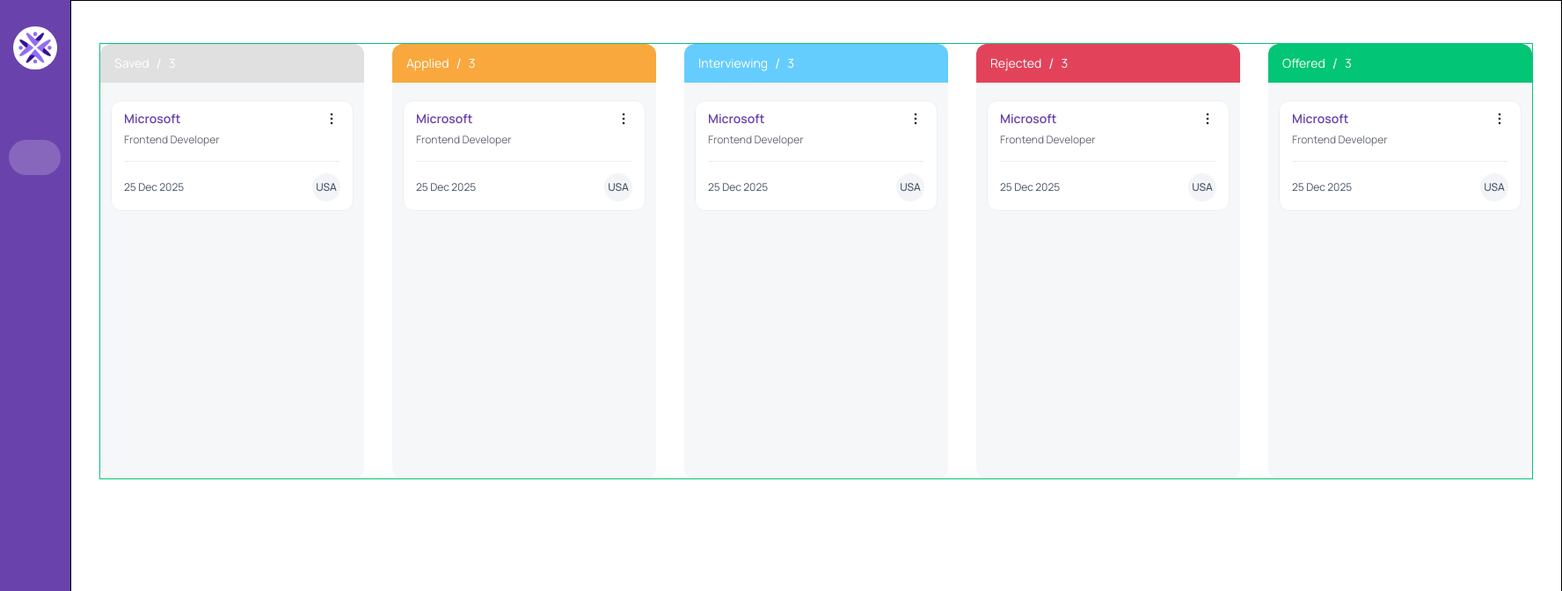
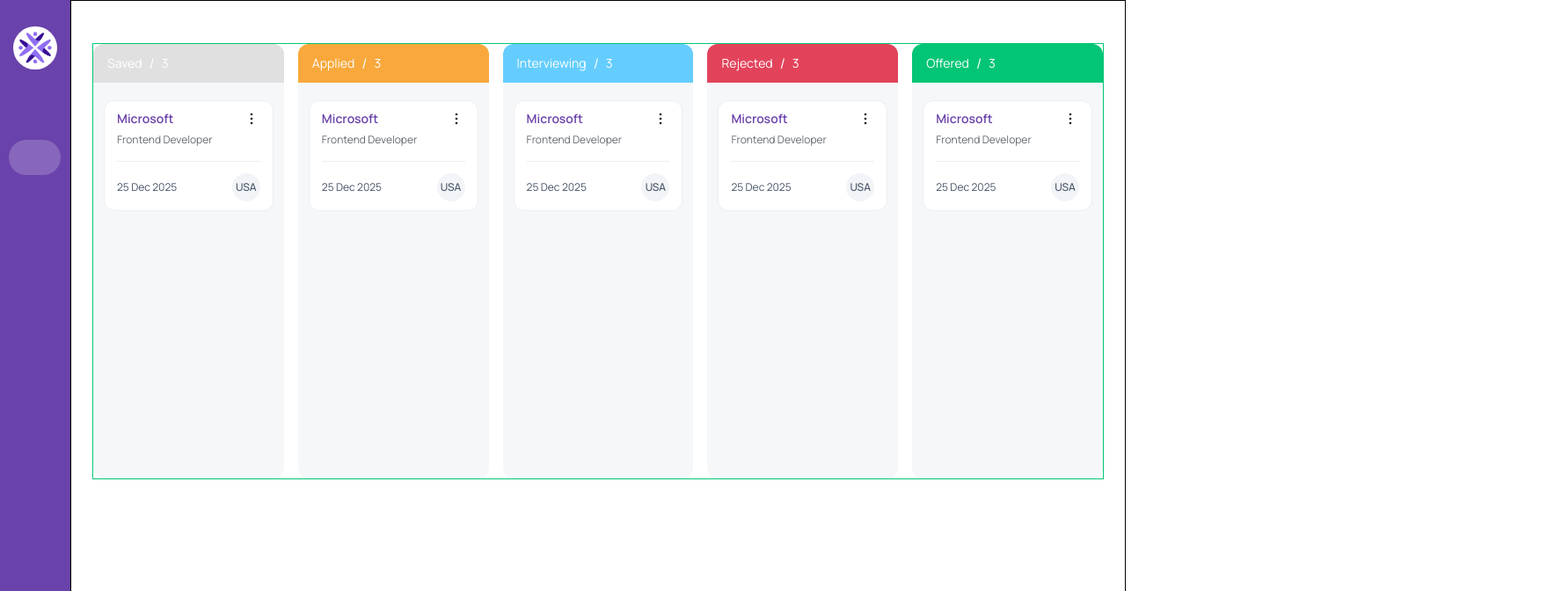
Before and after one commit to mariamdatuka/jobsy, a React (Vite) app: page /dashboard in a window 1280 px wide. Shown: the top 672 px of the page at 88% size, 1776 px wide, since content can reach past the window. Built offline with nearby package versions, Linux system fonts and the light colour scheme; some icons are missing; a web font is replaced by a local one; what @ebay/nice-modal-react would draw is missing.

Commit message:
fix:layout issue with scrollbar

```diff
--- a/src/components/layouts/MainLayout.tsx
+++ b/src/components/layouts/MainLayout.tsx
@@ -12,11 +12,12 @@
         <Box
           sx={{
             flex: 1,
-            px: 4,
+            px: 3,
             py: 6,
-            marginLeft: open ? "240px" : "80px",
+            marginLeft: open ? "220px" : "80px",
             transition: "margin-left 0.3s ease",
             border: `1px solid #000`,
+            overflow: "auto",
           }}
         >
           <Outlet />
--- a/src/components/menu/SideMenu.tsx
+++ b/src/components/menu/SideMenu.tsx
@@ -7,7 +7,7 @@
 const SideMenu = () => {
   const { open } = useSidebarStore((state) => state);
   const toggleDrawer = useSidebarStore((state) => state.toggleDrawer);
-  const sidebarWidth = open ? 240 : 80;
+  const sidebarWidth = open ? 220 : 80;
 
   return (
     <>
--- a/src/pages/Dashboard/components/ColumnContainer.tsx
+++ b/src/pages/Dashboard/components/ColumnContainer.tsx
@@ -26,7 +26,9 @@
   return (
     <>
       <Box
-        sx={{ width: { xs: "50px", md: "300px" } }}
+        sx={{
+          width: "230px",
+        }}
         ref={setNodeRef}
         style={style}
       >
--- a/src/pages/Dashboard/components/KanbanBoard.tsx
+++ b/src/pages/Dashboard/components/KanbanBoard.tsx
@@ -3,6 +3,7 @@
 import { DndContext } from "@dnd-kit/core";
 import { SortableContext } from "@dnd-kit/sortable";
 import { useState } from "react";
+import { useSidebarStore } from "@src/store/useSidebar";
 
 interface Task {
   id: number;
@@ -64,13 +65,7 @@
   return (
     <>
       <DndContext onDragStart={onDragStart}>
-        <Stack
-          direction="row"
-          spacing={4}
-          border="1px solid #02c575"
-          alignItems="center"
-          justifyContent="center"
-        >
+        <Stack direction="row" spacing={2} border="1px solid #02c575">
           <SortableContext items={columnsId}>
             {columns.map((col) => (
               <ColumnContainer column={col} key={col.title} />
```
